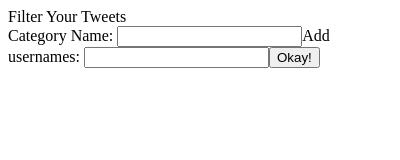
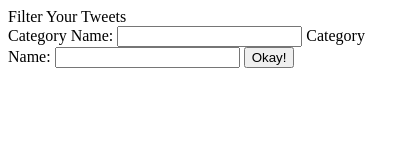
Before and after one commit to maydogdu1999/Filtering-Extension-for-Twitter, a browser extension: page popup.html in a window 400 px wide. Both pictures are taken after a click on the button "Add a new category". Drawn offline with Linux system fonts and the light colour scheme.

Commit message:
move static elements to popup html

```diff
--- a/popup.html
+++ b/popup.html
@@ -3,6 +3,22 @@
 <head> Filter Your Tweets </head>
 
 <body>
+    <button type="button" id="newCatButton">Add a new category</button>
+
+    <div id="checkDiv"></div>
+
+    <button type="button" id="filterButton">Apply selected categories</button>
+
+    <div id="newCatDiv">
+        <label for="newCatName">Category Name: </label>
+        <input type="text" id="newCatName" name="newCatName">
+
+        <label for="newUsers">Category Name: </label>
+        <input type="text" id="newUsers" name="newUsers">
+
+        <button type="button" id="okayButton">Okay!</button>
+    </div>
+
     <script src="popup.js"></script>
 </body>
 
--- a/popup.js
+++ b/popup.js
@@ -1,12 +1,6 @@
-var checkDiv = document.createElement("div");
-checkDiv.id = "checkDiv";
-addNewCatButton();
-document.body.appendChild(checkDiv);
-addApplyButton();
-addNewCatAddElements();
 document.getElementById("newCatDiv").style.display = "none";
+
 var curChecked;
-
 chrome.storage.sync.get(['checked'], function(result) {
     curChecked = result.checked;
     addExistingCats();
@@ -55,68 +49,6 @@ function makeDivForNewCat(catName) {
     checkDiv.appendChild(checkbox1);
     checkDiv.appendChild(label1);
 
-
-}
-
-function addApplyButton() {
-    var button = document.createElement('button');
-    button.id = "filterButton";
-    var textContent = document.createTextNode("Apply selected categories");
-
-    button.appendChild(textContent);
-    document.body.appendChild(button);
-}
-
-function addNewCatButton() {
-    var button = document.createElement('button');
-    button.id = "newCatButton";
-    var textContent = document.createTextNode("Add a new category");
-
-    button.appendChild(textContent);
-    document.body.appendChild(button);
-}
-
-function addNewCatAddElements() {
-    var newCatDiv = document.createElement("div");
-    newCatDiv.id = "newCatDiv";
-
-
-    //Cat Name
-    var input1 = document.createElement("INPUT");
-    input1.setAttribute("type", "text");
-    input1.setAttribute("id", "newCatName");
-    input1.setAttribute("name", "newCatName");
-
-    var label1 = document.createElement('label');
-    label1.setAttribute("for", "newCatName");
-    label1.innerHTML = "Category Name: ";
-
-    newCatDiv.appendChild(label1);
-    newCatDiv.appendChild(input1);
-
-    //usernames
-    var input2 = document.createElement("INPUT");
-    input2.setAttribute("type", "text");
-    input2.setAttribute("id", "newUsers");
-    input2.setAttribute("name", "newUsers");
-
-    var label2 = document.createElement('label');
-    label2.setAttribute("for", "newUsers");
-    label2.innerHTML = "Add usernames: ";
-
-
-    newCatDiv.appendChild(label2);
-    newCatDiv.appendChild(input2);
-
-    //okay button
-    var button = document.createElement('button');
-    button.id = "okayButton";
-    var textContent = document.createTextNode("Okay!");
-
-    button.appendChild(textContent);
-    newCatDiv.appendChild(button);
-
-    document.body.appendChild(newCatDiv);
 
 }
 
```
